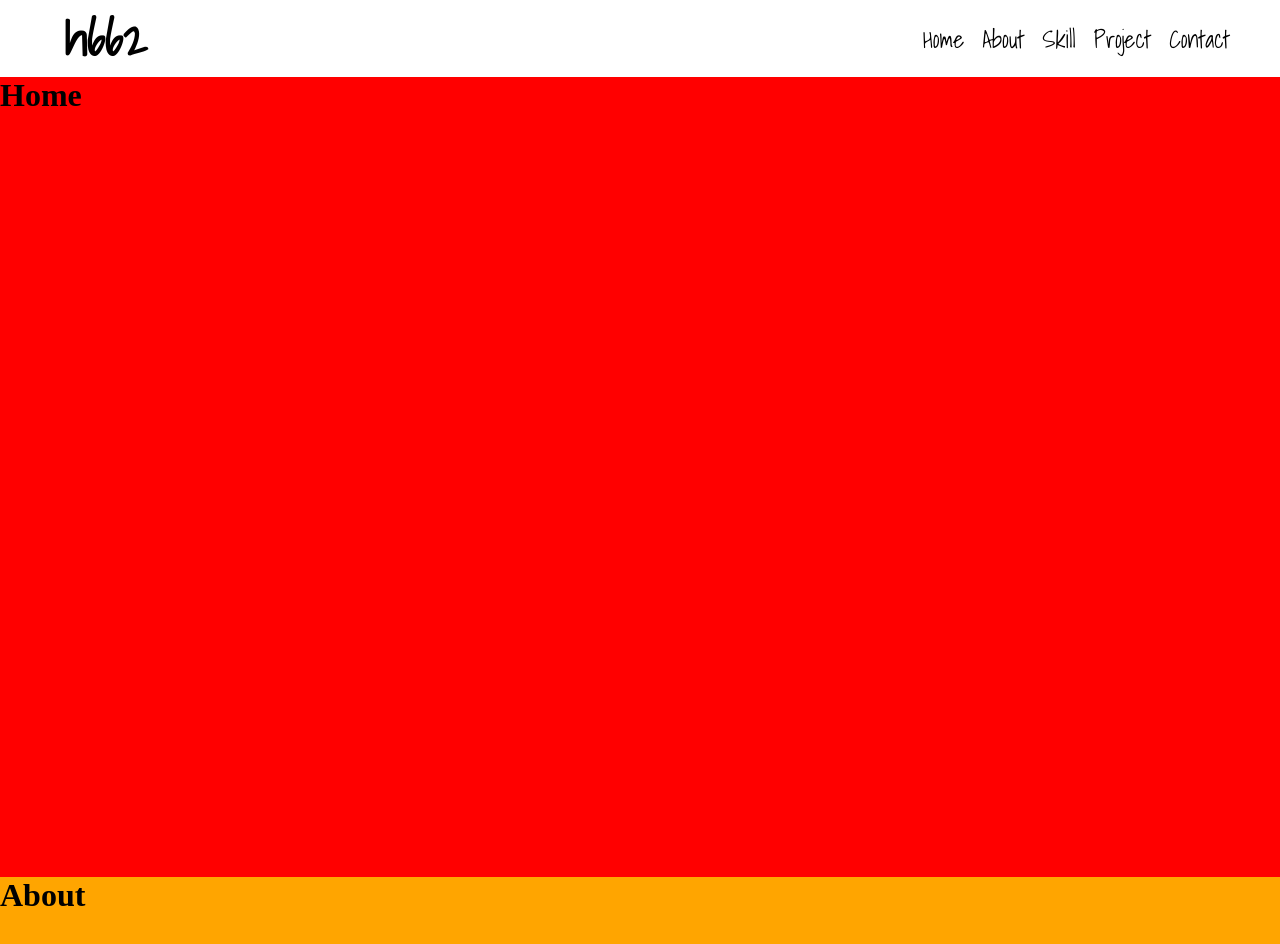
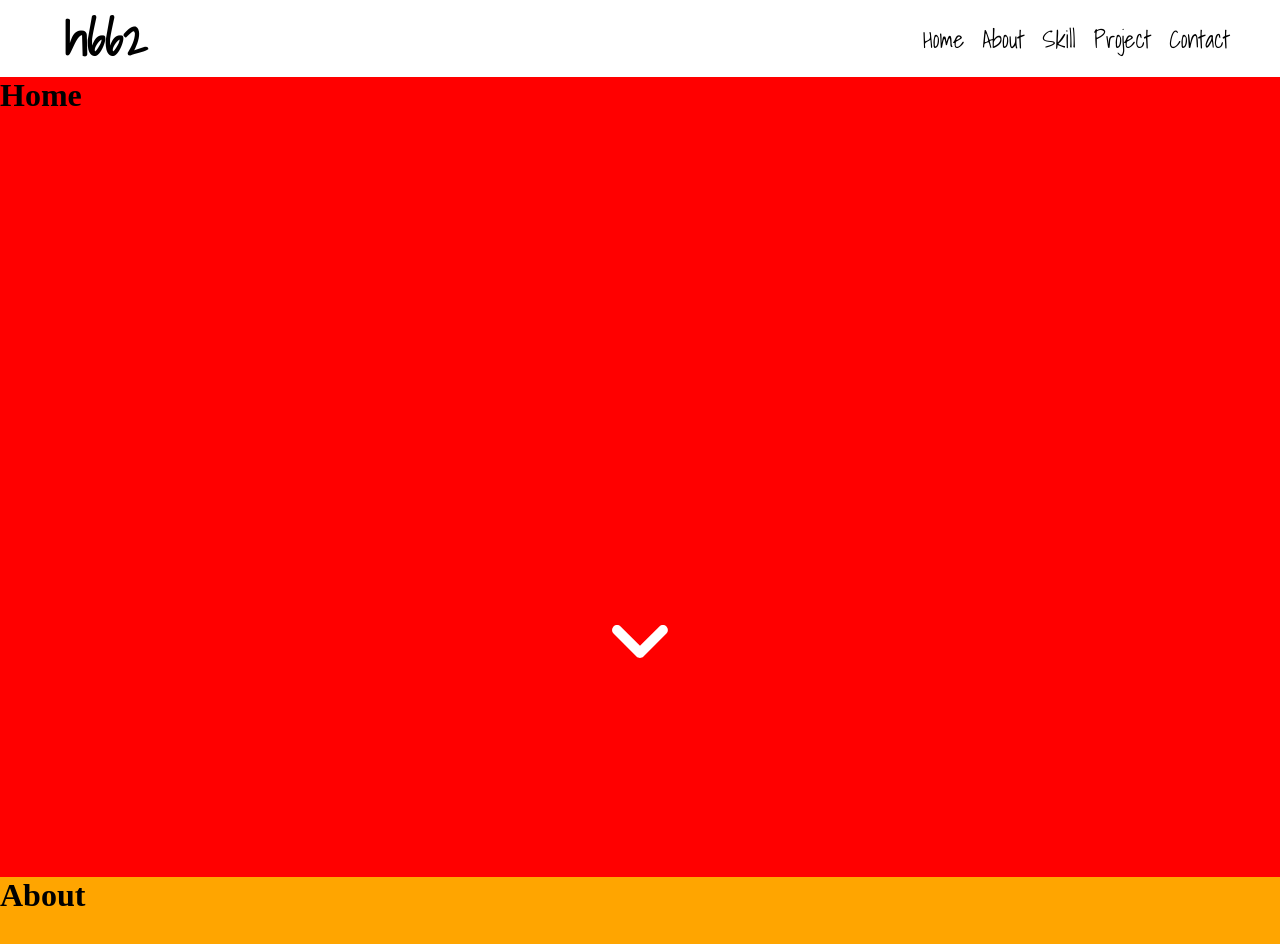
Before and after one commit to h6622/react-portfolio-page, a React (Create React App) app: page / in a window 1280 px wide. Shown: the top 944 px of the page. Built offline with nearby package versions, Linux system fonts and the light colour scheme.

Commit message:
ADD moblieDownBtn

```diff
--- a/src/App.js
+++ b/src/App.js
@@ -1,13 +1,13 @@
 import React from "react";
 import { createGlobalStyle } from "styled-components";
+
 import Navbar from "./components/nav/Navbar";
-import Contents from "./Contents";
+import Contents from "./components/contents/Contents";
 
 const GlobalStyle = createGlobalStyle`
     * {
         padding: 0;
         margin: 0;
-
     }
 `;
 
--- a/src/Contents.js
+++ b/src/components/contents/Contents.js
@@ -1,5 +1,7 @@
 import React from "react";
 import styled from "styled-components";
+
+import DownBtn from "./DownBtn";
 
 const Content = styled.div`
   width: 100vw;
@@ -12,6 +14,7 @@ const Contents = props => {
     <>
       <Content style={{ background }}>
         <h1 id={props.id}>{props.id}</h1>
+        {props.id === "Home" && <DownBtn></DownBtn>}
       </Content>
     </>
   );
--- /dev/null
+++ b/src/components/contents/DownBtn.js
@@ -0,0 +1,33 @@
+import React from "react";
+import styled from "styled-components";
+import { Link } from "react-scroll";
+
+import downIcon from "../../images/keyboard_arrow_down-24px.svg";
+
+const DownIcon = styled.img`
+  width: 7.5em;
+  height: 7.5em;
+  position: sticky;
+  top: 80%;
+  left: 50%;
+  transform: translate(-50%, -50%);
+`;
+
+const DownBtn = () => {
+  return (
+    <>
+      <Link
+        activeClass="active"
+        to="About"
+        spy={true}
+        smooth={true}
+        offset={-80}
+        duration={1000}
+      >
+        <DownIcon src={downIcon} />
+      </Link>
+    </>
+  );
+};
+
+export default DownBtn;
--- a/src/components/nav/Navbar.js
+++ b/src/components/nav/Navbar.js
@@ -12,6 +12,7 @@ const Nav = styled.nav`
   position: sticky;
   top: 0;
   font-family: "Shadows Into Light", cursive;
+  z-index: 1;
   @media (max-width: 768px) {
     justify-content: center;
     ul {
```
Also changed, not shown: src/images/keyboard_arrow_down-24px.svg (added).
